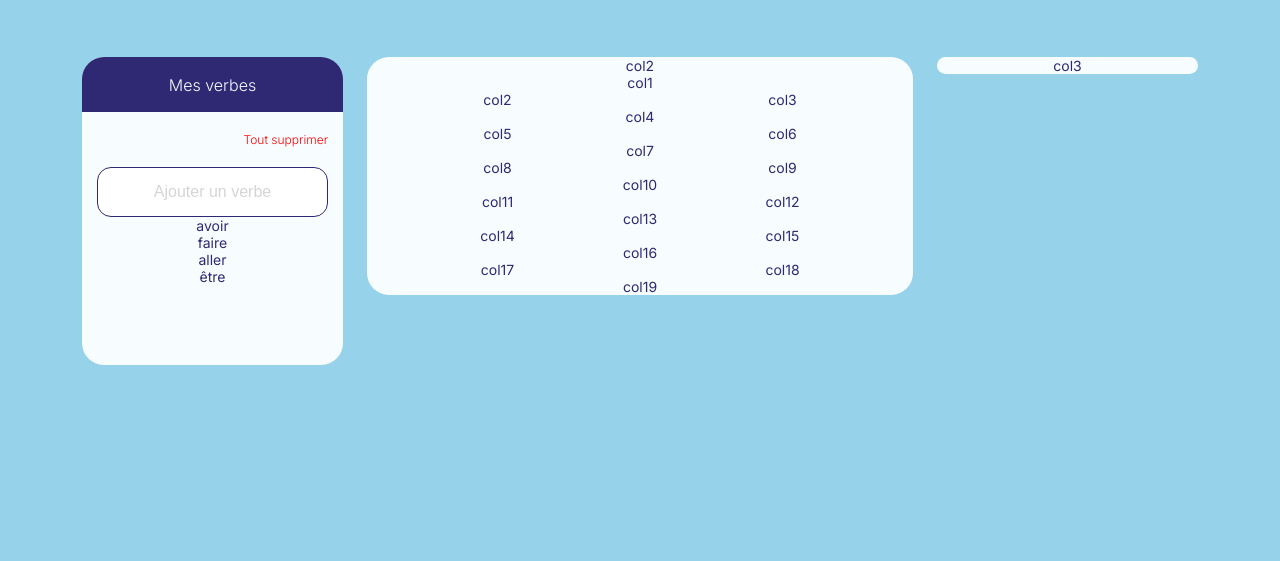
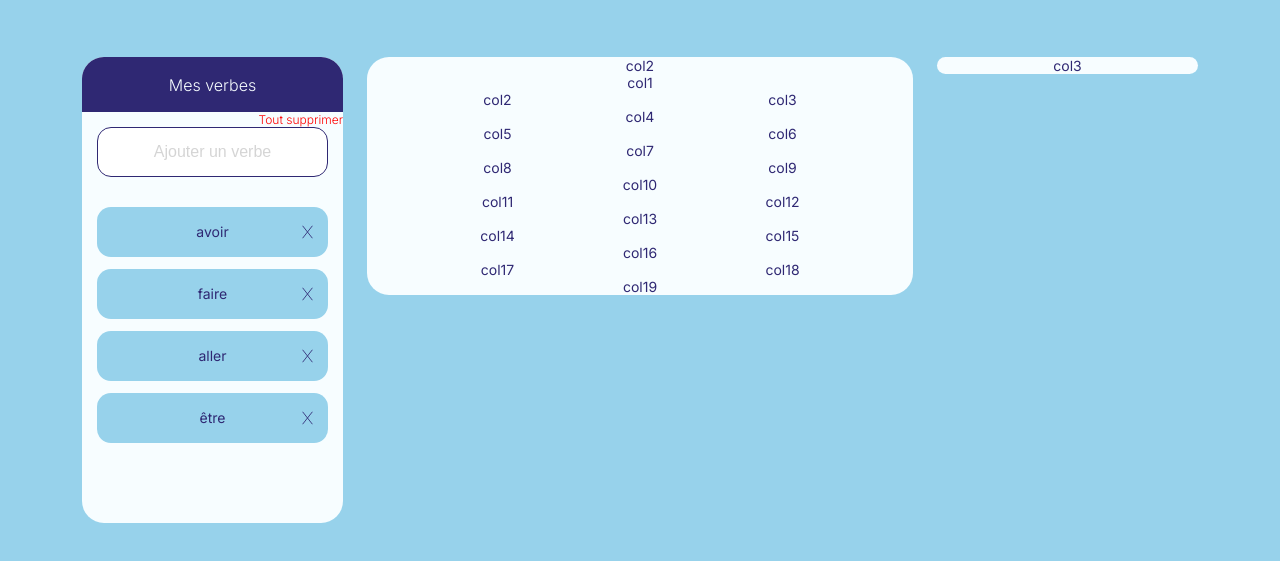
Before and after one commit to GiuliaCariulo/examen-tatitotu, a website built with Parcel: page src/index.html in a window 1280 px wide. Shown: the part 73-634 px from the top of the page. Built offline with nearby package versions, Linux system fonts and the light colour scheme.

Commit message:
first card done

```diff
--- a/src/index.html
+++ b/src/index.html
@@ -48,19 +48,30 @@
           <div class="col-3">
             <div class="card">
               <h2 class="card-title">Mes verbes</h2>
+              <div class="all-sel">Tout supprimer</div>
               <div class="card-content">
-                <div class="all-sel">Tout supprimer</div>
-
                 <input
                   class="search"
                   type="text"
                   placeholder="Ajouter un verbe"
                 />
 
-                <div class="verb-sel">avoir</div>
-                <div class="verb-sel">faire</div>
-                <div class="verb-sel">aller</div>
-                <div class="verb-sel">être</div>
+                <div class="verb-sel">
+                  avoir
+                  <span><img src="ressources/img/xmark.svg" alt="" /></span>
+                </div>
+                <div class="verb-sel">
+                  faire
+                  <span><img src="ressources/img/xmark.svg" alt="" /></span>
+                </div>
+                <div class="verb-sel">
+                  aller
+                  <span><img src="ressources/img/xmark.svg" alt="" /></span>
+                </div>
+                <div class="verb-sel">
+                  être
+                  <span><img src="ressources/img/xmark.svg" alt="" /></span>
+                </div>
               </div>
             </div>
           </div>
--- a/src/scss/modules/_all-sel.scss
+++ b/src/scss/modules/_all-sel.scss
@@ -2,6 +2,6 @@
   color: var(--red);
   font-size: 12px;
   font-weight: 300;
-  align-self: flex-end;
-  padding: 20px 0;
+  text-align: right;
+  padding: 20px 15 20px 0;
 }
--- a/src/scss/modules/_card.scss
+++ b/src/scss/modules/_card.scss
@@ -22,4 +22,5 @@
   flex-direction: column;
   justify-content: center;
   align-items: center;
+  gap: 12px;
 }
--- a/src/scss/modules/search.scss
+++ b/src/scss/modules/search.scss
@@ -6,6 +6,7 @@
   padding: 15px 0;
   color: var(--dark-blue);
   text-align: center;
+  margin-bottom: 18px;
 }
 
 .search::placeholder {
--- a/src/scss/modules/verb-sel.scss
+++ b/src/scss/modules/verb-sel.scss
@@ -0,0 +1,17 @@
+.verb-sel {
+  width: 100%;
+  background-color: var(--high-blue);
+  height: 50px;
+  padding: 16px 0;
+  border-radius: 14px;
+  position: relative;
+}
+
+.verb-sel img {
+  width: 11px;
+  height: 14px;
+  position: absolute;
+  right: 15px;
+  top: 50%;
+  transform: translateY(-50%);
+}
```
Also changed, not shown: src/ressources/img/xmark.svg (added).
